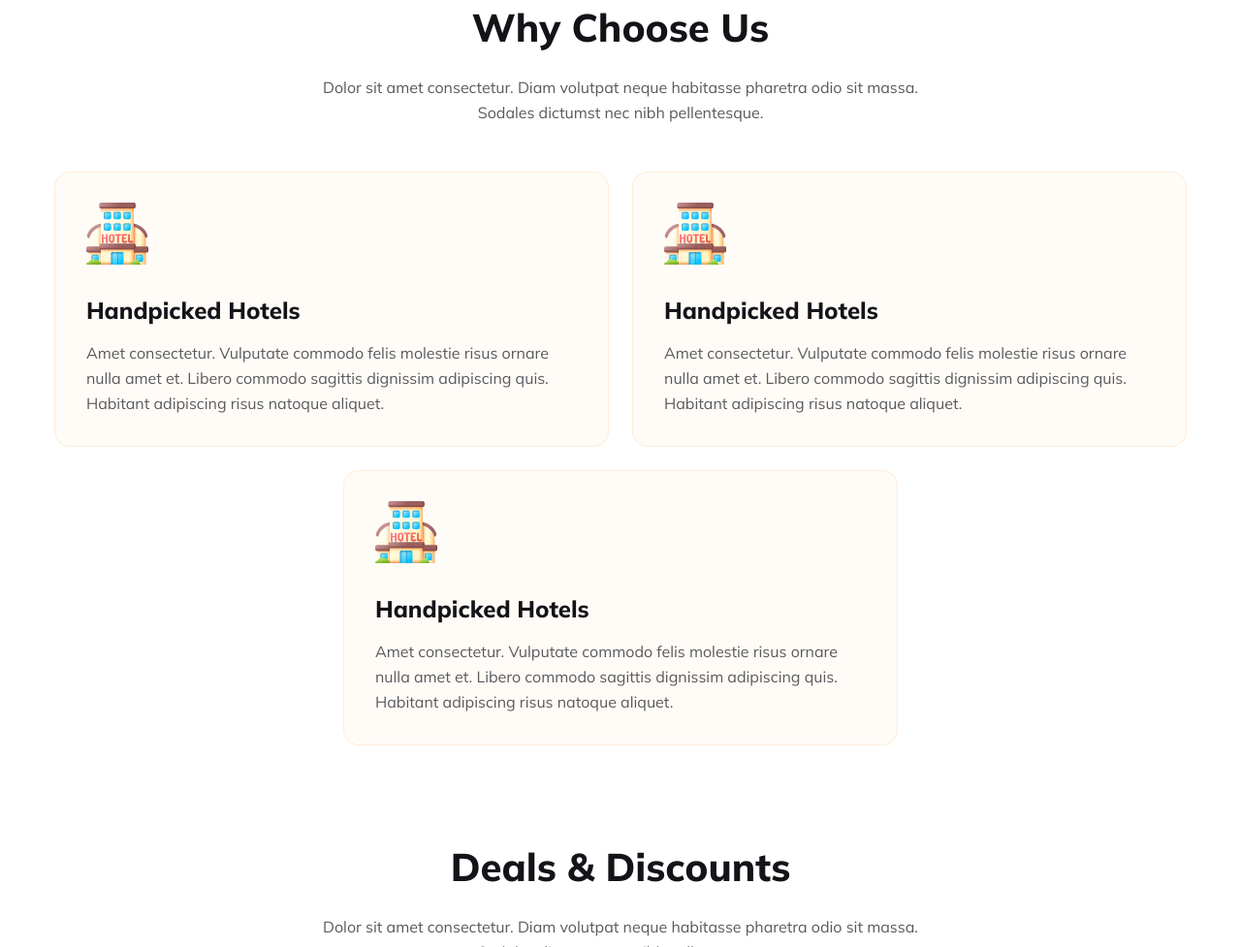
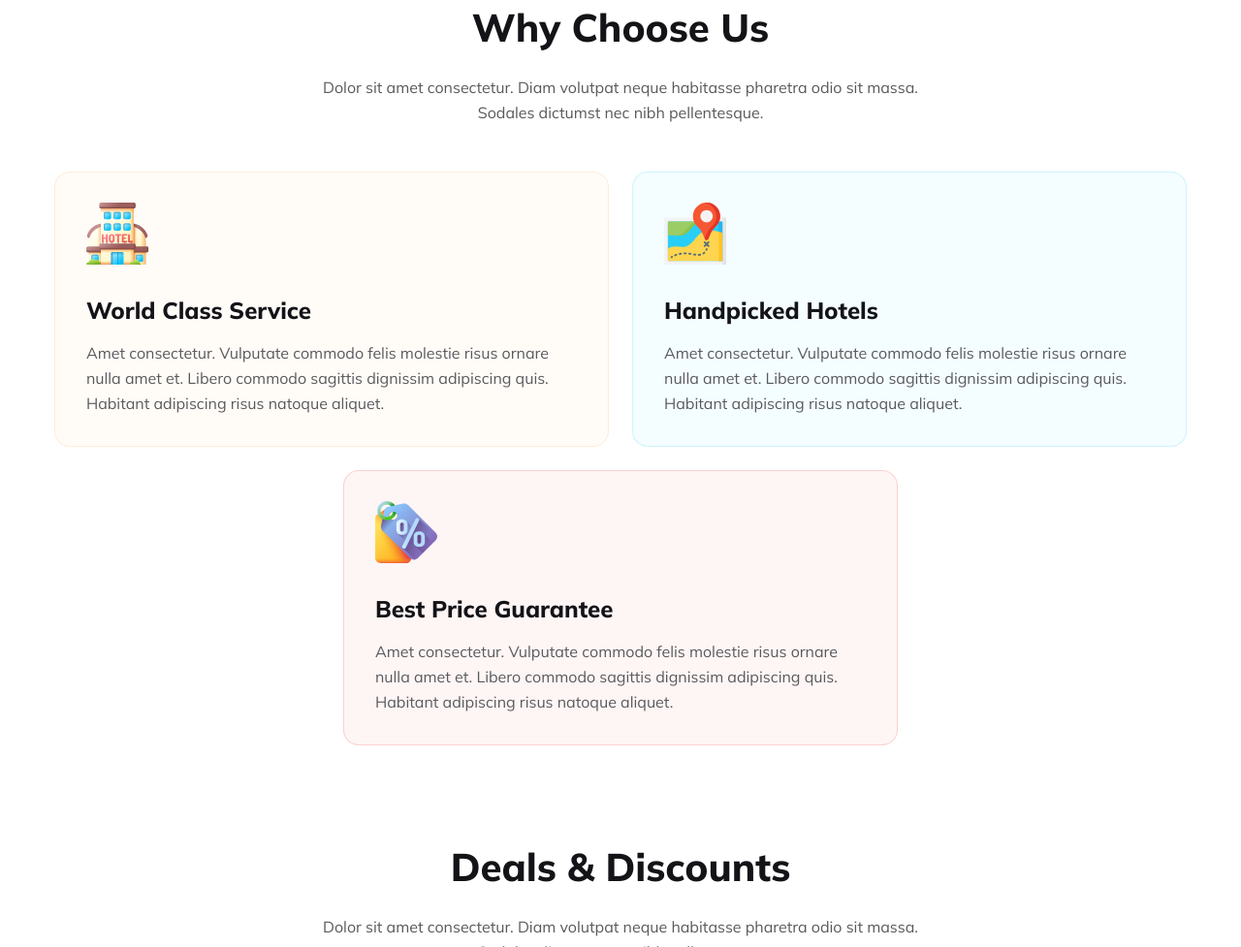
Before and after one commit to Zioun/B9A2-EPIC-TRAVLE, a plain HTML site: page index.html in a window 1280 px wide. Shown: the part 2643-3620 px from the top of the page at 97% size. Drawn offline with Linux system fonts and the light colour scheme.

Commit message:
choose section fixed

```diff
--- a/index.html
+++ b/index.html
@@ -120,17 +120,17 @@
             <div class="choose_card_area">
                 <div class="choose_card">
                     <img src="icons/hotel.svg" alt="choose">
+                    <h1 class="small_title">World Class Service</h1>
+                    <p>Amet consectetur. Vulputate commodo felis molestie risus  ornare nulla amet et. Libero commodo sagittis dignissim adipiscing quis. Habitant adipiscing risus natoque aliquet.</p>
+                </div>
+                <div class="choose_card">
+                    <img src="icons/map.svg" alt="choose">
                     <h1 class="small_title">Handpicked Hotels</h1>
                     <p>Amet consectetur. Vulputate commodo felis molestie risus  ornare nulla amet et. Libero commodo sagittis dignissim adipiscing quis. Habitant adipiscing risus natoque aliquet.</p>
                 </div>
                 <div class="choose_card">
-                    <img src="icons/hotel.svg" alt="choose">
-                    <h1 class="small_title">Handpicked Hotels</h1>
-                    <p>Amet consectetur. Vulputate commodo felis molestie risus  ornare nulla amet et. Libero commodo sagittis dignissim adipiscing quis. Habitant adipiscing risus natoque aliquet.</p>
-                </div>
-                <div class="choose_card">
-                    <img src="icons/hotel.svg" alt="choose">
-                    <h1 class="small_title">Handpicked Hotels</h1>
+                    <img src="icons/price-tag.svg" alt="choose">
+                    <h1 class="small_title">Best Price Guarantee</h1>
                     <p>Amet consectetur. Vulputate commodo felis molestie risus  ornare nulla amet et. Libero commodo sagittis dignissim adipiscing quis. Habitant adipiscing risus natoque aliquet.</p>
                 </div>
             </div>
--- a/style/style.css
+++ b/style/style.css
@@ -316,6 +316,14 @@ nav .items_area li a{
     justify-content: center;
     flex-wrap: wrap;
     gap: 24px;
+}
+.choose_card_area .choose_card:nth-child(2){
+    border: 1px solid rgba(41, 206, 246, 0.20);
+    background: rgba(41, 206, 246, 0.05);
+}
+.choose_card_area .choose_card:nth-child(3){
+    border: 1px solid rgba(233, 68, 68, 0.20);
+    background: rgba(233, 68, 68, 0.05);
 }
 .choose_card{
     display: flex;
```
